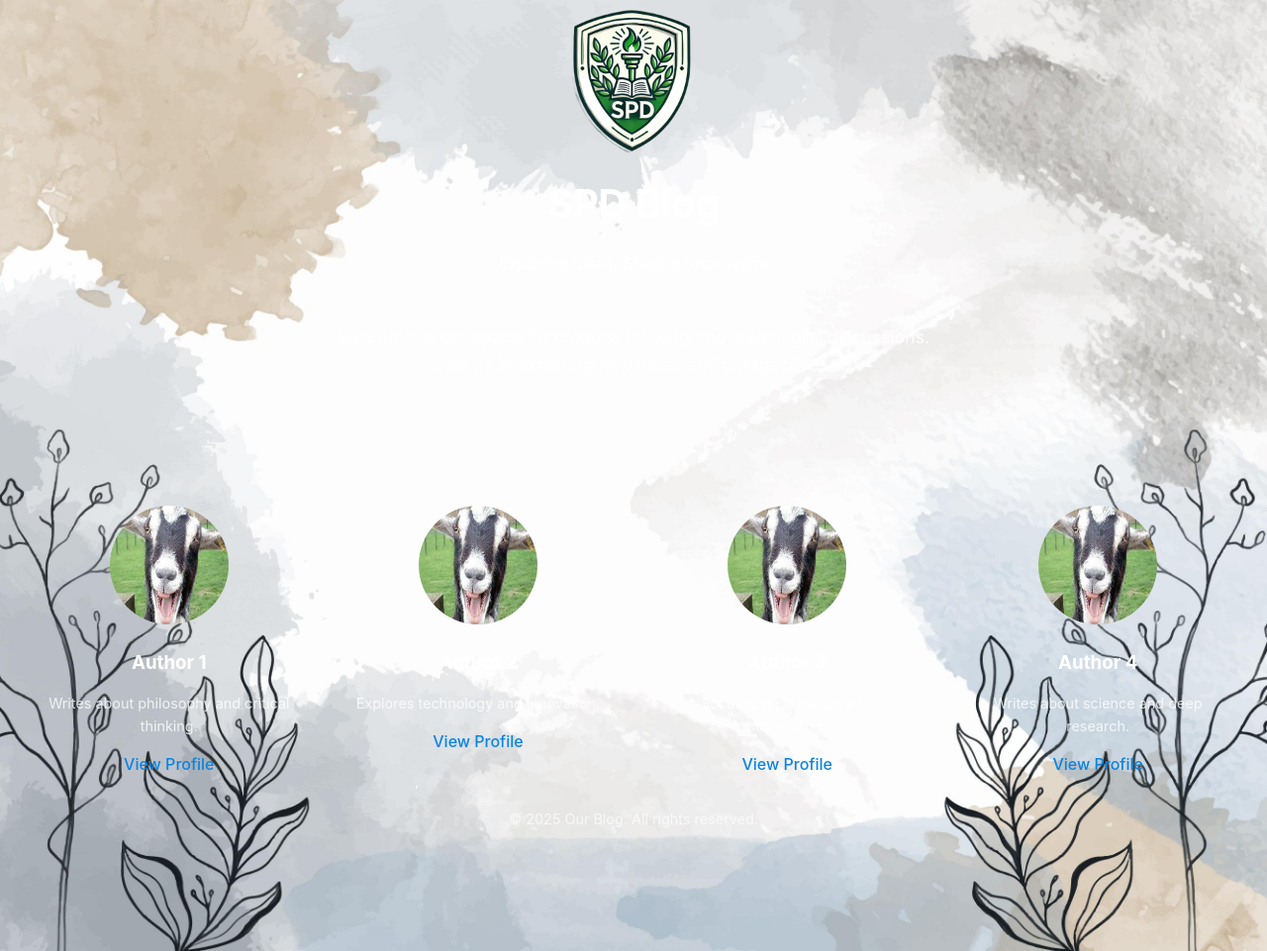
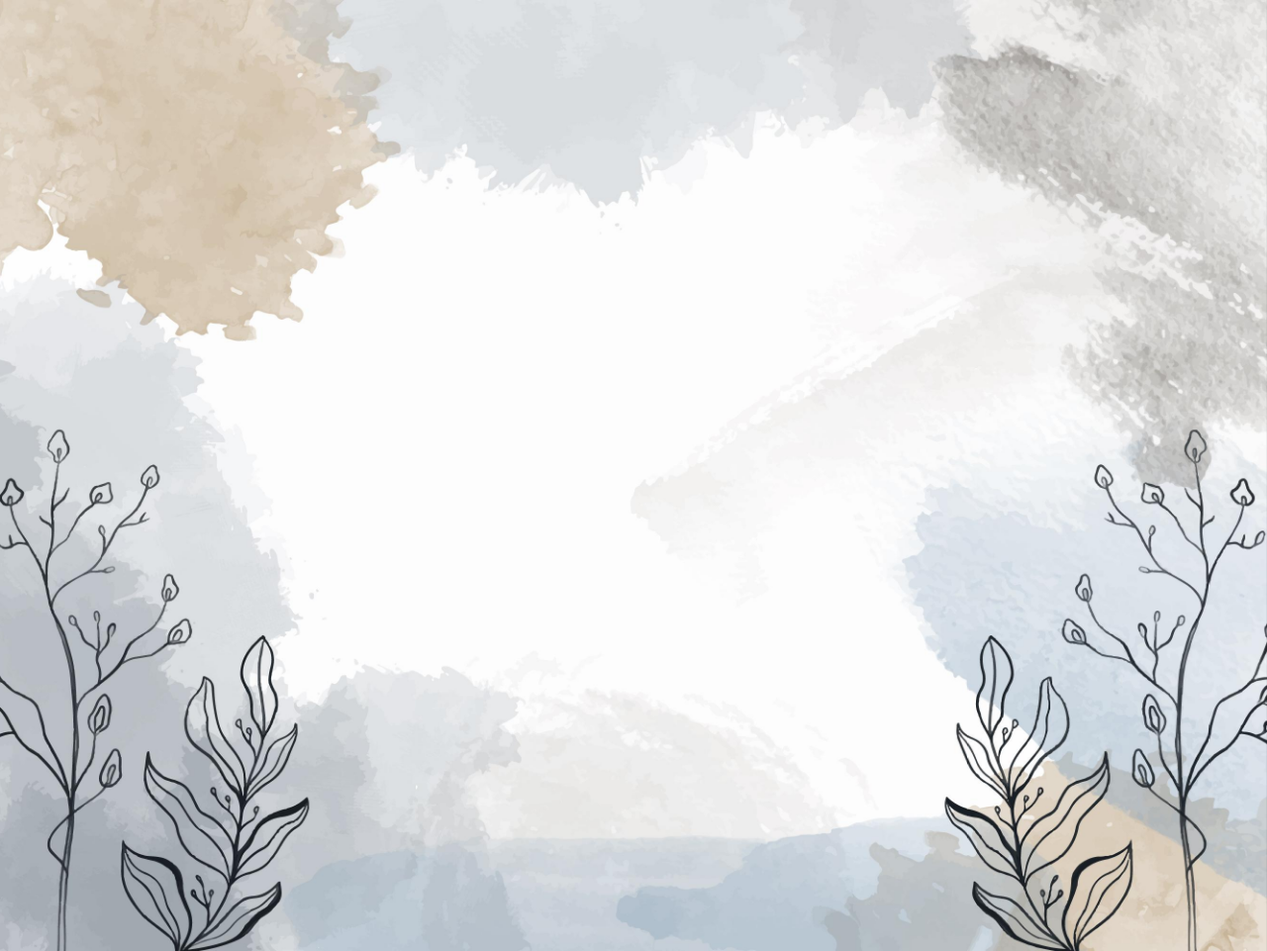
Before and after one commit to nuggetz666/spd_blog, a Flask app: page / in a window 1280 px wide. Shown: the whole page at 99% size. Run offline with Flask 3, Linux system fonts and the light colour scheme.

Commit message:
Assistant checkpoint
Assistant generated file changes:
- templates/home.html: Fix background and wrapper visibility, Fix background image styling

---

User prompt:

NAH NOT WORKING

Replit-Commit-Author: Assistant
Replit-Commit-Session-Id: 793a53dd-aea2-43cc-819a-1f1598807817

```diff
--- a/templates/home.html
+++ b/templates/home.html
@@ -27,30 +27,28 @@
         body, html {
             margin: 0;
             padding: 0;
-            overflow-x: hidden;
+            height: 100%;
             font-family: var(--font-main);
             line-height: 1.6;
+            background-color: black;
         }
 
         /* Wrapper Styles */
         #wrapper {
+            position: absolute;
+            top: 0;
+            left: 0;
+            right: 0;
+            min-height: 100vh;
             display: flex;
             flex-direction: column;
-            justify-content: flex-start;
             align-items: center;
-            position: fixed;
-            top: 0;
-            left: 0;
-            height: 100vh;
-            width: 100%;
             padding: 2rem;
             text-align: center;
-            background: linear-gradient(to bottom, rgba(0, 0, 0, 0.7), rgba(0, 0, 0, 0.85));
+            background: rgba(0, 0, 0, 0.8);
             color: var(--text-color);
-            z-index: 1;
             overflow-y: auto;
-            box-sizing: border-box;
-            transition: opacity 0.3s ease;
+            z-index: 2;
         }
 
         /* Header Styles */
@@ -203,6 +201,6 @@
     </div>
 
     <!-- Background Image -->
-    <div id="bg" style="position: fixed; top: 0; left: 0; width: 100%; height: 100%; z-index: -1; background: url('{{ url_for('static', filename='assets/images/bg spd.jpg') }}') no-repeat center center fixed; background-size: cover;"></div>
+    <div id="bg" style="position: fixed; top: 0; left: 0; width: 100%; height: 100vh; z-index: 1; background: url('{{ url_for('static', filename='assets/images/bg spd.jpg') }}') no-repeat center center fixed; background-size: cover;"></div>
 </body>
 </html>
```
